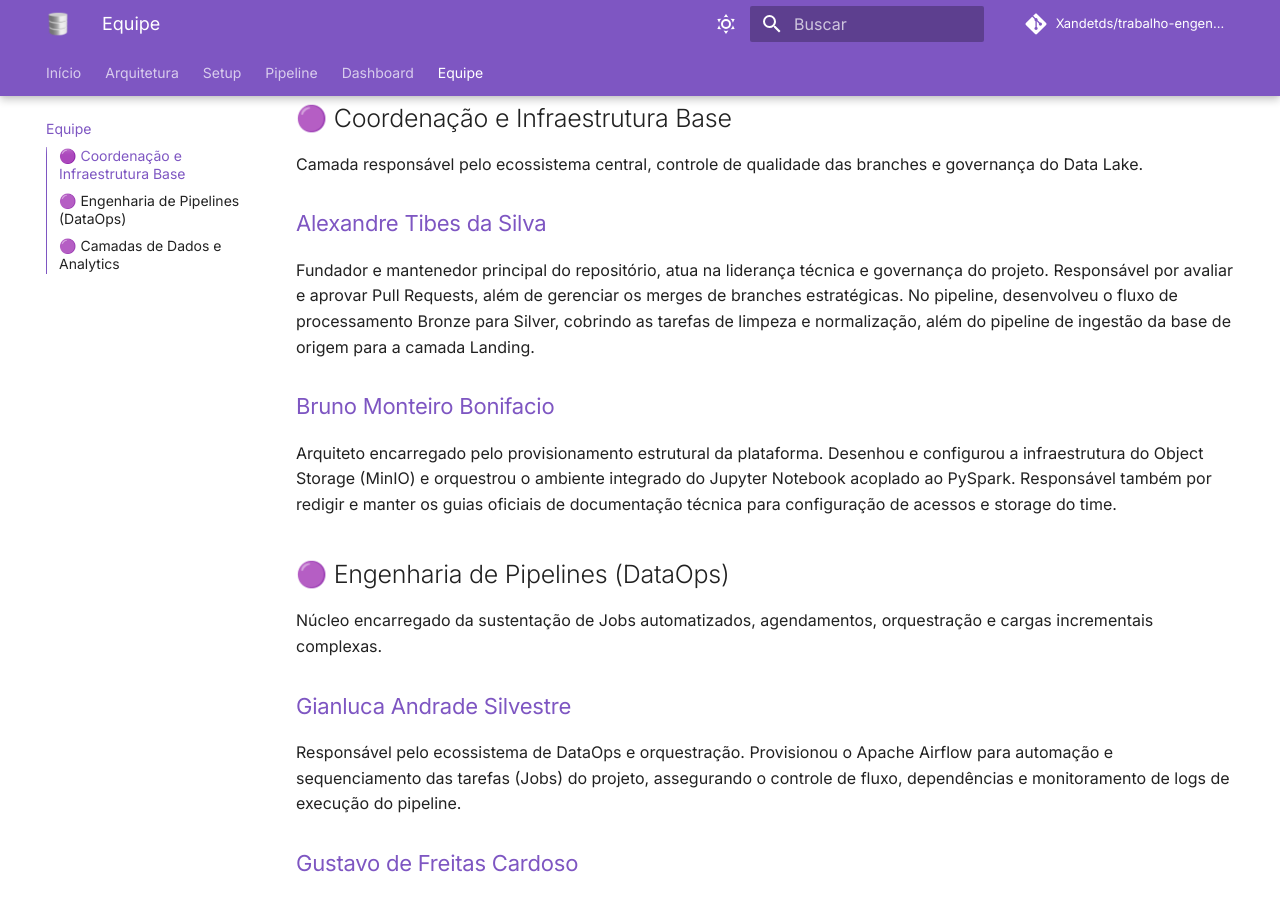
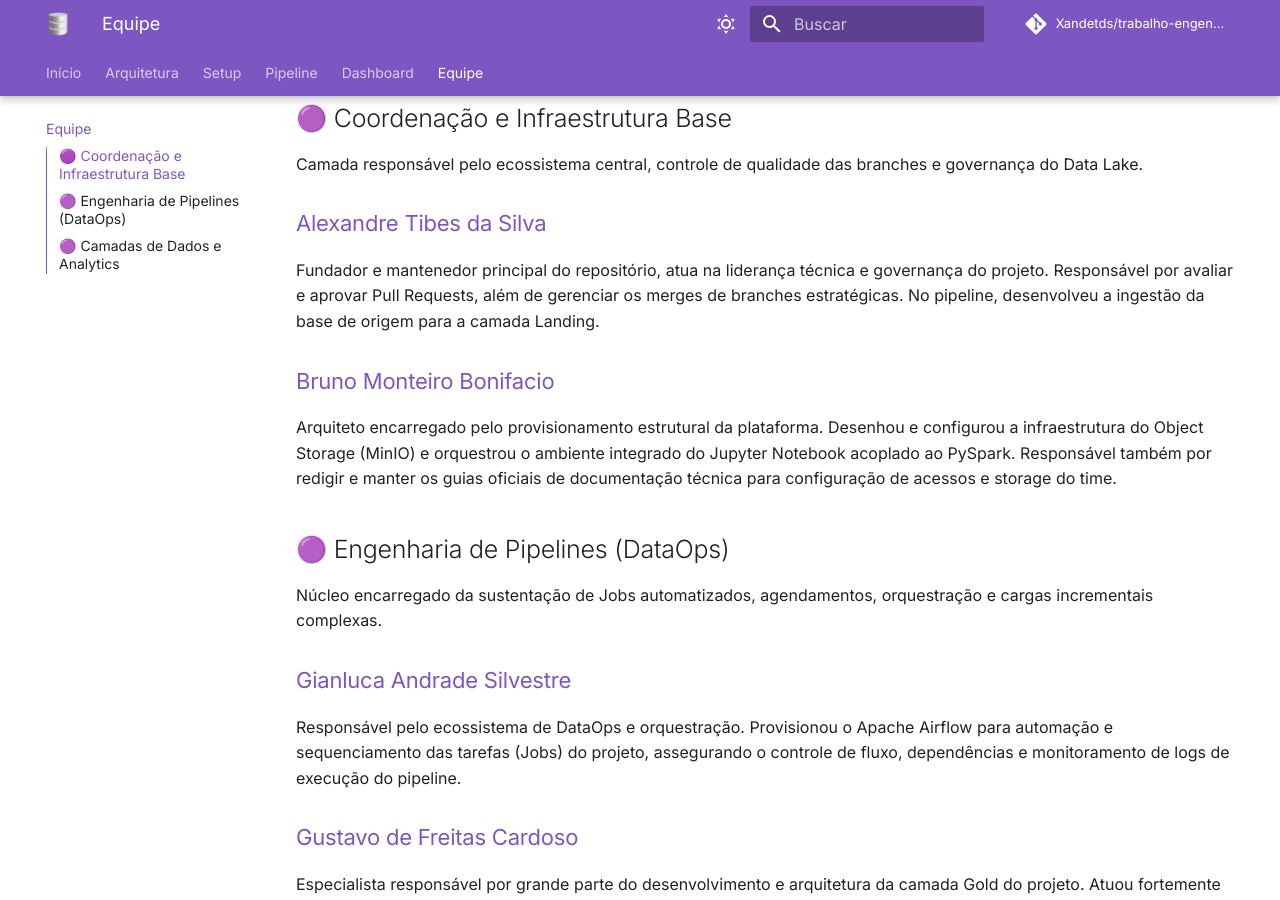
Before and after one commit to Xandetds/trabalho-engenharia-de-dados, an MkDocs documentation site: the page built from docs/team.md, in a window 1280 px wide and 900 px high, scrolled down 973 px. Built offline with MkDocs 1.6.1 and Material for MkDocs 9.7.7, drawn with Linux system fonts in a browser that asks for light colours; comment, search, counter and statistics services are not loaded.

Commit message:
docs: ajuste no descrivo do Alexandre

```diff
--- a/docs/team.md
+++ b/docs/team.md
@@ -183,7 +183,7 @@ Camada responsável pelo ecossistema central, controle de qualidade das branches
 
 <div class="bio-section">
   <h3>Alexandre Tibes da Silva</h3>
-  <p>Fundador e mantenedor principal do repositório, atua na liderança técnica e governança do projeto. Responsável por avaliar e aprovar Pull Requests, além de gerenciar os merges de branches estratégicas. No pipeline, desenvolveu o fluxo de processamento Bronze para Silver, cobrindo as tarefas de limpeza e normalização, além do pipeline de ingestão da base de origem para a camada Landing.</p>
+  <p>Fundador e mantenedor principal do repositório, atua na liderança técnica e governança do projeto. Responsável por avaliar e aprovar Pull Requests, além de gerenciar os merges de branches estratégicas. No pipeline, desenvolveu a ingestão da base de origem para a camada Landing.</p>
 
   <h3>Bruno Monteiro Bonifacio</h3>
   <p>Arquiteto encarregado pelo provisionamento estrutural da plataforma. Desenhou e configurou a infraestrutura do Object Storage (MinIO) e orquestrou o ambiente integrado do Jupyter Notebook acoplado ao PySpark. Responsável também por redigir e manter os guias oficiais de documentação técnica para configuração de acessos e storage do time.</p>
```
